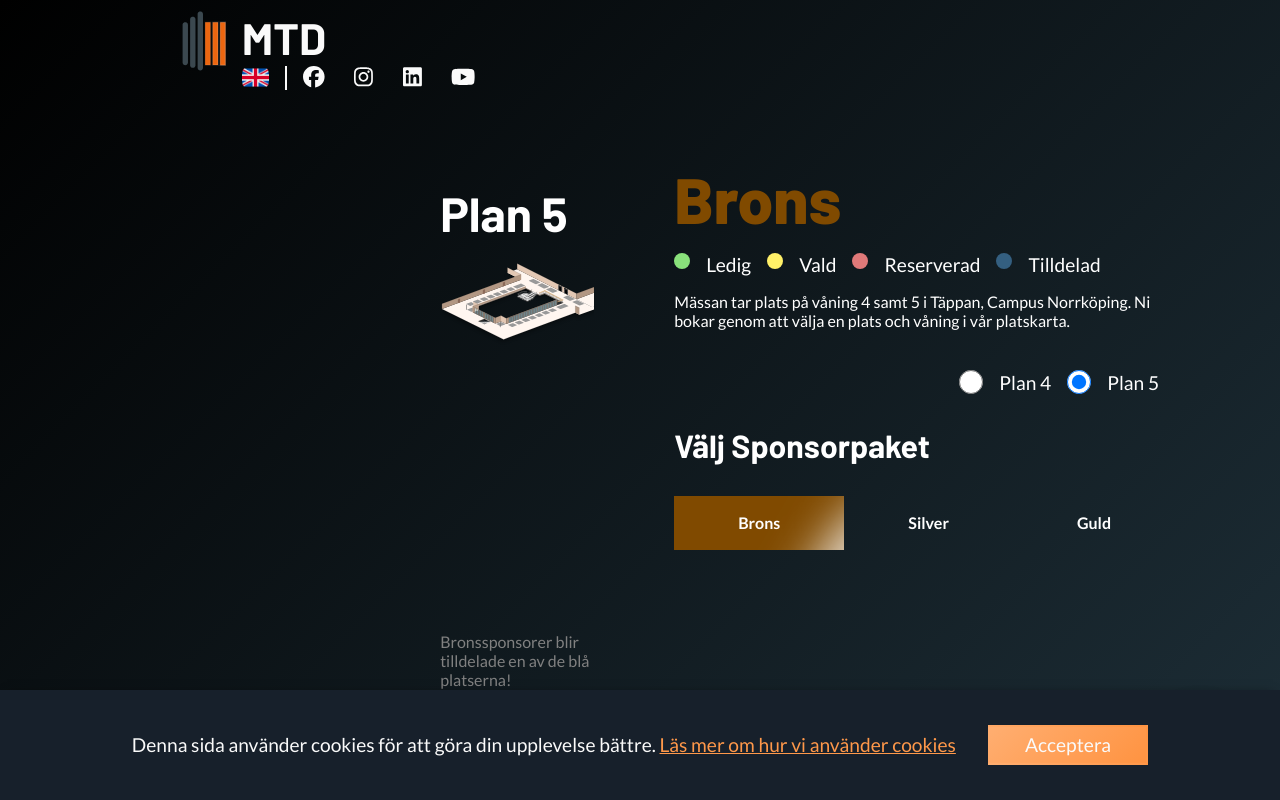
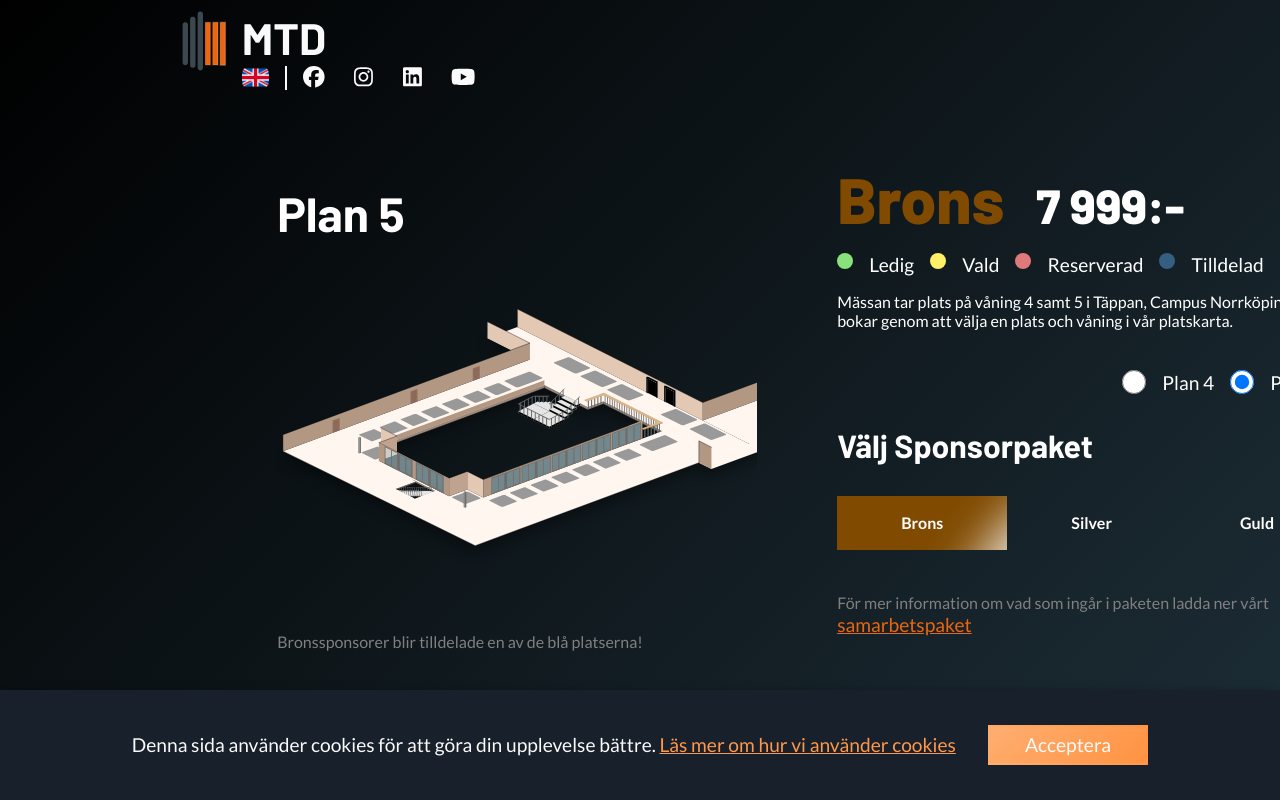
Before and after one commit to medieteknikdagarna/mtd2023v2, a Next.js app: page /booking in a window 1280 px wide. Shown: the top 800 px of the page. Built offline with nearby package versions, Linux system fonts and the light colour scheme; no server answers; the database is empty.

Commit message:
Added a download to a pdf plus prices

```diff
--- a/next.config.js
+++ b/next.config.js
@@ -9,6 +9,16 @@ module.exports = withVideos({
       use: ["@svgr/webpack"],
     });
 
+    config.module.rules.push({
+      test: /\.pdf$/,
+      use: {
+        loader: "file-loader",
+        options: {
+          name: "[path][name].[ext]",
+        },
+      },
+    });
+
     return config;
   },
 });
--- a/package.json
+++ b/package.json
@@ -30,6 +30,7 @@
     "react-hook-form": "^7.44.3",
     "react-icons": "^4.9.0",
     "react-image-gallery": "^1.2.11",
+    "react-pdf": "^7.1.2",
     "react-spring": "^9.7.1",
     "sass": "^1.62.1"
   },
--- a/src/components/BookingForm.jsx
+++ b/src/components/BookingForm.jsx
@@ -21,6 +21,8 @@ import { languageContext } from "../pages/_app";
 import { Transition } from "react-spring";
 import ResponsiveContainer from "./ResponsiveContainer";
 import Footer from "@/components/Footer";
+//import { Document, Page } from "react-pdf";
+import MTDSponspaket from "../../public/content/MTDSamarbetspaket.pdf";
 
 const floor4_all = require("../../public/content/seat-info/floor4.json");
 const floor5_all = require("../../public/content/seat-info/floor5.json");
@@ -311,6 +313,16 @@ export default function BookingForm() {
                 >
                   {watch("sponsor")}
                 </h1>
+                <h1 className={styles.paketpris}>
+                  {" "}
+                  {watch("sponsor") === "Brons"
+                    ? "7 999:-"
+                    : watch("sponsor") === "Silver"
+                    ? "24 999:-"
+                    : watch("sponsor") === "Guld"
+                    ? "34 999:-"
+                    : ""}
+                </h1>
               </div>
               <div className={styles.floorInfo}>
                 <div
@@ -403,6 +415,12 @@ export default function BookingForm() {
                   </label>
                 </div>
               </div>
+              <span>
+                För mer information om vad som ingår i paketen ladda ner vårt
+              </span>
+              <a href="/content/MTDSamarbetspaket.pdf" download>
+                {lang === "sv" ? " samarbetspaket" : " partnership package"}
+              </a>
             </div>
           </div>
           <div
--- a/src/components/CompanyDetails.jsx
+++ b/src/components/CompanyDetails.jsx
@@ -84,7 +84,7 @@ export default function CompanyDetails({ currentComp }) {
               <span id="admin_listitem">
                 {" "}
                 <h4>Storlek på beställd TV(Om tomt så är det ingen): </h4>
-                {data.data.TV}
+                {data.data.TV}"
               </span>
               <span id="admin_listitem">
                 <h4>Enheter som drar extra mycket el: </h4>
--- a/src/styles/BookingForm.module.scss
+++ b/src/styles/BookingForm.module.scss
@@ -117,7 +117,7 @@ $anim-speed: 0.85; // in seconds
     }
   }
   .floorContainer {
-    width: 35rem;
+    min-width: 30rem;
     margin-right: 5rem;
     @media screen and (max-width: 400px) {
       margin-top: 4rem;
@@ -130,6 +130,15 @@ $anim-speed: 0.85; // in seconds
     h2 {
       font-size: 2rem;
       color: #fff;
+    }
+  }
+  .sponsContainer {
+    display: flex;
+    align-items: baseline;
+    .paketpris {
+      padding-left: 2rem;
+      color: white;
+      font-size: 3rem;
     }
   }
   .wingLeft {
```
Also changed, not shown: 2 other files (tests, documents, lock files or other folders).
